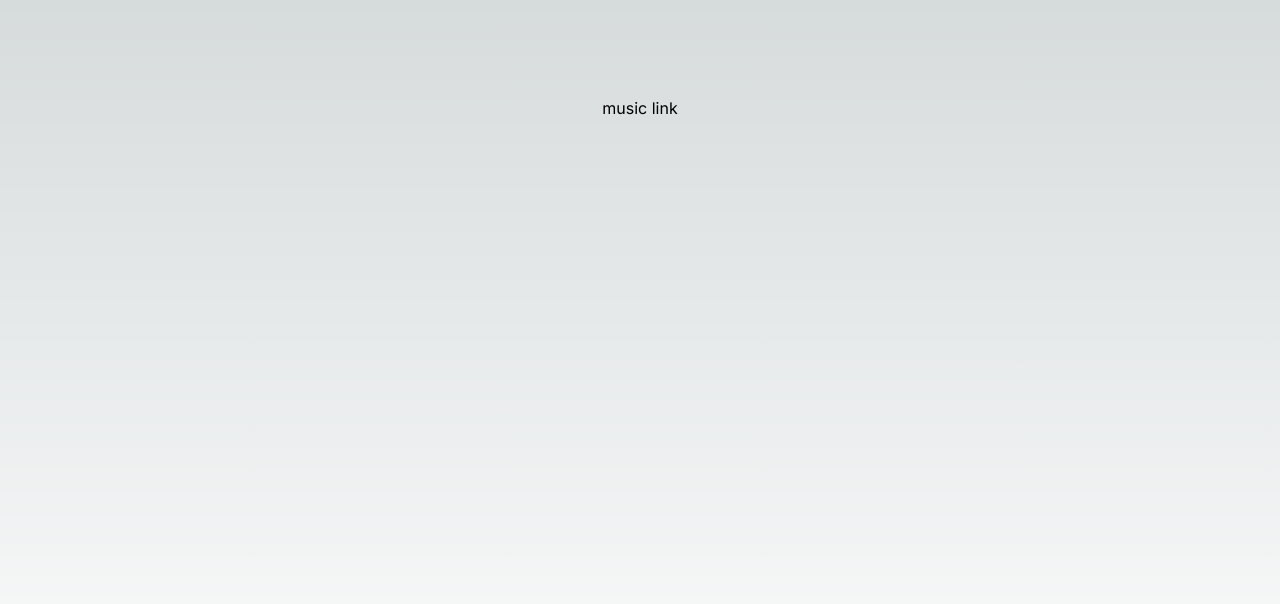
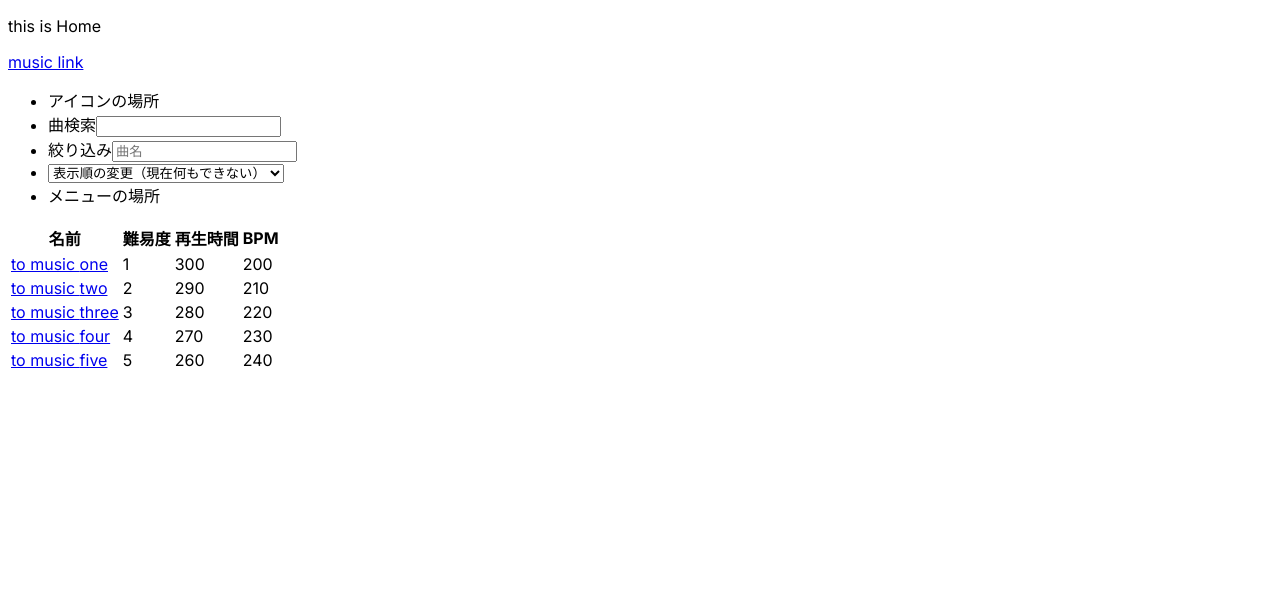
Before and after one commit to vdslab/watahal_proseka-fingering, a Next.js app: page / in a window 1280 px wide. Shown: the top 604 px of the page. Built offline with nearby package versions, Linux system fonts and the light colour scheme.

Commit message:
曲選択画面の仮置き

```diff
--- a/app/music/[name]/page.js
+++ b/app/music/[name]/page.js
@@ -1,12 +1,14 @@
 import Link from "next/link";
 
-export default function Home() {
+export default function Home({ params: { name } }) {
   return (
     <main className="flex min-h-screen flex-col items-center justify-between p-24">
-      <p>this is music fingering Home</p>
-      <p>
-        <Link href={"/"}>root page</Link>
-      </p>
+      <p>this is music fingering {`${name}`} Home</p>
+      <ul>
+        <li>
+          <Link href={"/"}>root page</Link>
+        </li>
+      </ul>
     </main>
   );
 }
--- a/app/music/layout.js
+++ /dev/null
@@ -1,17 +0,0 @@
-// import "./../globals.css";
-import { Inter } from "next/font/google";
-
-const inter = Inter({ subsets: ["latin"] });
-
-export const metadata = {
-  title: "music",
-  description: "this is music",
-};
-
-export default function musicLayout({ children }) {
-  return (
-    <html lang="en">
-      <body className={inter.className}>{children}</body>
-    </html>
-  );
-}
--- a/app/music/page.js
+++ /dev/null
@@ -1,23 +0,0 @@
-import Link from "next/link";
-
-export default function Home() {
-  return (
-    <main className="flex min-h-screen flex-col items-center justify-between p-24">
-      <p>this is music Home</p>
-      <p>
-        <ul>
-          <li>
-            <Link href={"/"}>root page</Link>
-          </li>
-          {["one", "two", "three", "four", "five"].map((name) => {
-            return (
-              <li key={name}>
-                <Link href={`/music/${name}`}>to music {`${name}`}</Link>
-              </li>
-            );
-          })}
-        </ul>
-      </p>
-    </main>
-  );
-}
--- a/app/page.js
+++ b/app/page.js
@@ -1,10 +1,107 @@
 import Image from "next/image";
 import Link from "next/link";
 
+const music_names = ["one", "two", "three", "four", "five"];
+const musics = [
+  { name: "one", difficult: 1, time_sec: 300, bpm: 200 },
+  { name: "two", difficult: 2, time_sec: 290, bpm: 210 },
+  { name: "three", difficult: 3, time_sec: 280, bpm: 220 },
+  { name: "four", difficult: 4, time_sec: 270, bpm: 230 },
+  { name: "five", difficult: 5, time_sec: 260, bpm: 240 },
+];
+
+function Search() {
+  return (
+    <div>
+      <form>
+        <label>曲検索</label>
+        <input type="text"></input>
+      </form>
+    </div>
+  );
+}
+
+function Filter() {
+  return (
+    <div>
+      <form>
+        <label>絞り込み</label>
+        <input type="text" placeholder="曲名"></input>
+      </form>
+    </div>
+  );
+}
+
+function Sort() {
+  return (
+    <div>
+      <form>
+        <select>
+          <option>表示順の変更（現在何もできない）</option>
+          <option>難易度順</option>
+        </select>
+      </form>
+    </div>
+  );
+}
+
+function MusicTable() {
+  return (
+    <div>
+      <table>
+        <thead>
+          <th>名前</th>
+          <th>難易度</th>
+          <th>再生時間</th>
+          <th>BPM</th>
+        </thead>
+        <tbody>
+          {musics.map(({ name, difficult, time_sec, bpm }) => {
+            return (
+              <tr key={name}>
+                <td>
+                  <Link href={`/music/${name}`}>to music {`${name}`}</Link>
+                </td>
+                <td>{`${difficult}`}</td>
+                <td>{`${time_sec}`}</td>
+                <td>{`${bpm}`}</td>
+              </tr>
+            );
+          })}
+        </tbody>
+      </table>
+    </div>
+  );
+}
 export default function Home() {
   return (
     <main className="flex min-h-screen flex-col items-center justify-between p-24">
-      <Link href={"/music"}>music link</Link>
+      <p>this is Home</p>
+      <div>
+        <div>
+          <Link href={"/"}>music link</Link>
+        </div>
+
+        <nav>
+          <ul>
+            <li>アイコンの場所</li>
+            <li>
+              <Search />
+            </li>
+            <li>
+              <Filter />
+            </li>
+            <li>
+              <Sort />
+            </li>
+            <li>メニューの場所</li>
+          </ul>
+        </nav>
+
+        <div>
+          <MusicTable />
+        </div>
+      </div>
       {/* <div className="z-10 w-full max-w-5xl items-center justify-between font-mono text-sm lg:flex">
         <p className="fixed left-0 top-0 flex w-full justify-center border-b border-gray-300 bg-gradient-to-b from-zinc-200 pb-6 pt-8 backdrop-blur-2xl dark:border-neutral-800 dark:bg-zinc-800/30 dark:from-inherit lg:static lg:w-auto  lg:rounded-xl lg:border lg:bg-gray-200 lg:p-4 lg:dark:bg-zinc-800/30">
           Get started by editing&nbsp;
```
Also changed, not shown: app/layout.js (+8 -7 lines).
